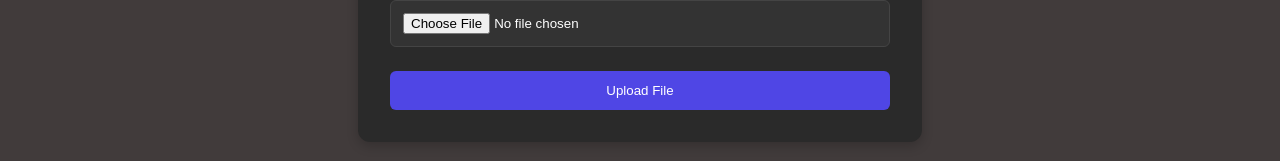
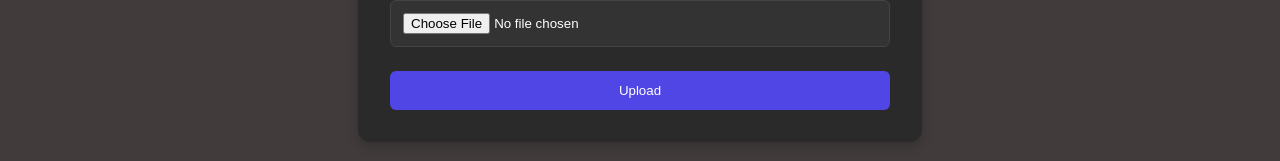
Before and after one commit to amanjain2222/AI-BirdDetection, a React (Create React App) app in the folder fit5225_UI-Suryadeep/fit5225-a3/: page / in a window 1280 px wide. Shown: the part 255-416 px from the top of the page. Built offline with nearby package versions, Linux system fonts and the light colour scheme.

Commit message:
loading while making request to endpoint

```diff
--- a/fit5225_UI-Suryadeep/fit5225-a3/src/fileUpload.js
+++ b/fit5225_UI-Suryadeep/fit5225-a3/src/fileUpload.js
@@ -4,6 +4,7 @@ import axios from 'axios';
 function FileUpload() {
   const [file, setFile] = useState(null);
   const [message, setMessage] = useState('');
+  const [isLoading, setIsLoading] = useState(false);
 
   const handleFileChange = (event) => {
     const file = event.target.files[0]
@@ -27,6 +28,8 @@ function FileUpload() {
       return;
     }
 
+    setIsLoading(true);
+
     try {
       // Step 1: Get pre-signed URL from your Lambda backend
       const presignRes = await axios.post('https://qiorooauyl.execute-api.us-east-1.amazonaws.com/dev/upload', {
@@ -40,6 +43,7 @@ function FileUpload() {
 
       const { upload_url, s3_key } = presignRes.data;
 
+
       // Step 2: Upload the file directly to S3
       await axios.put(upload_url, file, {
         headers: {
@@ -47,10 +51,12 @@ function FileUpload() {
         }
       });
 
-      setMessage(`File uploaded to S3 successfully!\nS3 Key: ${s3_key}`);
+      alert(`File uploaded to S3 successfully!\nS3 Key: ${s3_key}`);
     } catch (error) {
       console.error('Upload failed:', error);
-      setMessage('Upload failed: ' + (error.response?.data || error.message));
+      alert('Upload failed: ' + (error.response?.data || error.message));
+    } finally {
+      setIsLoading(false);
     }
   };
 
@@ -104,25 +110,36 @@ function FileUpload() {
       />
     </label>
 
-    <button
+        <button
       onClick={handleUpload}
+      disabled={isLoading}
       style={{
         padding: '0.75rem 1.5rem',
-        backgroundColor: '#4f46e5',
+        backgroundColor: isLoading ? '#666' : '#4f46e5',
         color: 'white',
         border: 'none',
         borderRadius: '6px',
         fontWeight: '500',
-        cursor: 'pointer',
+        cursor: isLoading ? 'not-allowed' : 'pointer',
         transition: 'background-color 0.2s',
-        marginTop: '0.5rem',
-        ':hover': {
-          backgroundColor: '#4338ca'
-        }
+        marginTop: '0.5rem'
       }}
     >
-      Upload File
+      {isLoading ? 'Uploading...' : 'Upload'}
     </button>
+
+    {isLoading && (
+      <div style={{
+        marginTop: '1rem',
+        textAlign: 'center',
+        color: '#cccccc',
+        fontStyle: 'italic'
+      }}>
+        Loading...
+      </div>
+    )}
+
+
 
     {message && (
       <p style={{
```
